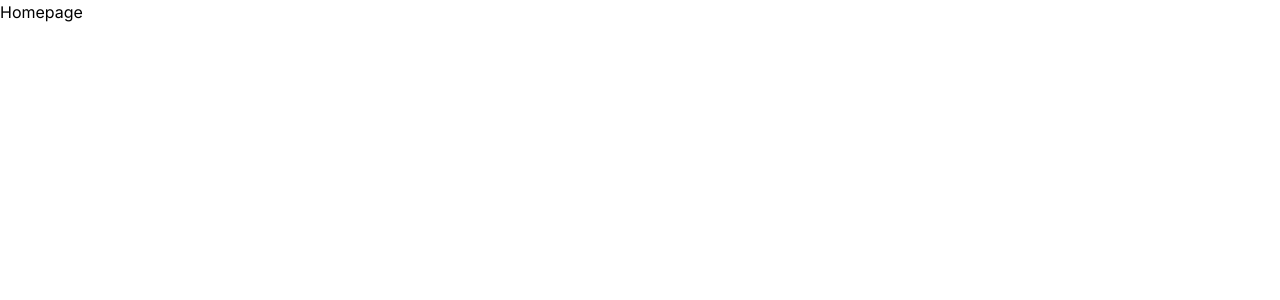
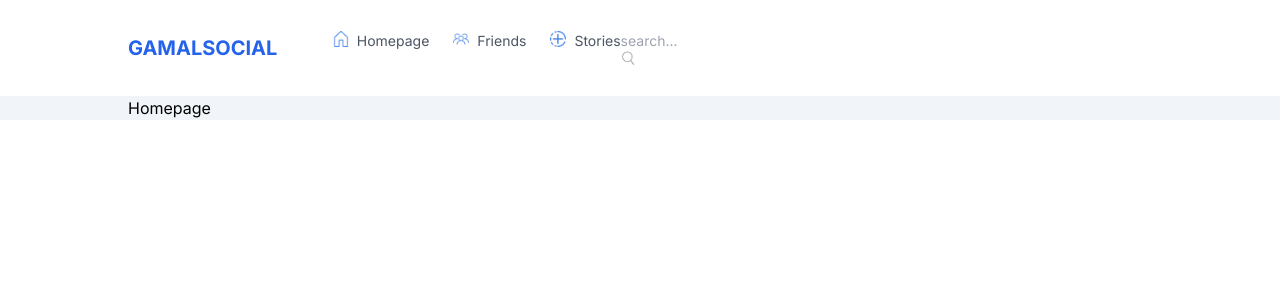
Before and after one commit to gamalahmed3265/next-social, a Next.js app: page / in a window 1280 px wide. Shown: the top 300 px of the page. Built offline with nearby package versions, Linux system fonts and the light colour scheme.

Commit message:
finish Navbar

```diff
--- a/src/app/layout.tsx
+++ b/src/app/layout.tsx
@@ -1,11 +1,12 @@
 import type { Metadata } from "next";
 import { Inter } from "next/font/google";
 import "./globals.css";
+import Navbar from "@/components/Navbar";
 
 const inter = Inter({ subsets: ["latin"] });
 
 export const metadata: Metadata = {
-  title: "Lama Dev Social Media App",
+  title: "Gamal Dev Social Media App",
   description: "Social media app built with Next.js",
 };
 
@@ -16,7 +17,17 @@
 }>) {
   return (
     <html lang="en">
-      <body className={inter.className}>{children}</body>
+      <body className={inter.className}>
+        <div className="w-full bg-white md:px-8 lg:px-16 xl:px-32 2xl:px-64">
+          <Navbar/>
+
+        </div>
+        <div className=" bg-slate-100 px-4 md:px-8 lg:px-16 xl:px-32 2xl:px-64">
+          {children}
+
+        </div>
+
+        </body>
     </html>
   );
 }
--- /dev/null
+++ b/src/app/profile/[id]/page.tsx
@@ -0,0 +1,8 @@
+
+const ProfilePge = () => {
+    return (
+        <div>ProfilePge</div>
+    )
+}
+
+export default ProfilePge
--- /dev/null
+++ b/src/app/settings/page.tsx
@@ -0,0 +1,8 @@
+
+const SettingsPage = () => {
+  return (
+    <div>Settings Page</div>
+  )
+}
+
+export default SettingsPage
--- /dev/null
+++ b/src/components/MobileMenu.tsx
@@ -0,0 +1,30 @@
+"use client"
+
+import Link from "next/link";
+import { useState } from "react";
+
+const MobileMenu = () => {
+    const [isOpen,setOpen]=useState(false);
+    return (
+        <div className="md:hidden">
+            <div className="flex flex-col gap-[4.5px] cursor-pointer"onClick={()=>setOpen(prev=>!prev)}>
+                <div className={`w-6 h-1 bg-blue-500 rounded-sm ${isOpen?"rotate-45":""} origin-left ease-in-out duration-500`}></div>
+                <div className={`w-6 h-1 bg-blue-500 rounded-sm ${isOpen?"opacity-0":""} ease-in-out duration-500`}></div>
+                <div className={`w-6 h-1 bg-blue-500 rounded-sm ${isOpen?"-rotate-45":""} origin-left ease-in-out duration-500`}></div>
+            </div>
+            {
+                isOpen&&(
+                    <div className="absolute left-0 top-24 w-full bg-white h-[calc(100vh-96px)] flex flex-col items-center justify-center gap-8 font-medium text-xl z-10">
+                        <Link href="/">Home</Link>
+                        <Link href="/">Friends</Link>
+                        <Link href="/">Groups</Link>
+                        <Link href="/">Stories</Link>
+                        <Link href="/">Login</Link>
+                    </div>
+                )
+            }
+        </div>
+    )
+}
+
+export default MobileMenu
--- /dev/null
+++ b/src/components/Navbar.tsx
@@ -0,0 +1,63 @@
+import Link from "next/link";
+import Image from "next/image";
+import MobileMenu from "./MobileMenu";
+
+const Navbar = () => {
+    return (
+        <div className="h-24 flex items-center justify-between">
+            {/* LEFT */}
+            <div className="md:hidden lg:block w-[20%]">
+                <Link href="/" className="font-bold text-xl text-blue-600 ">
+                    GAMALSOCIAL
+                </Link>
+            </div>
+            {/* CENTER */}
+            <div className="hidden md:flex w-[50%] text-sm">
+                {/* LINKS */}
+                <div className="flex gap-6 text-gray-600">
+                    <Link href="/" className="flex item-center gap-2">
+                        <Image
+                            src="/home.png"
+                            alt="Homepage"
+                            width={16}
+                            height={16}
+                            className="w-4 h-4"
+                        />
+                        <span>Homepage</span>
+                    </Link>
+                    <Link href="/" className="flex item-center gap-2">
+                        <Image
+                            src="/friends.png"
+                            alt="Friends"
+                            width={16}
+                            height={16}
+                            className="w-4 h-4"
+                        />
+                        <span>Friends</span>
+                    </Link>
+                    <Link href="/" className="flex item-center gap-2">
+                        <Image
+                            src="/stories.png"
+                            alt="Stories"
+                            width={16}
+                            height={16}
+                            className="w-4 h-4"
+                        />
+                        <span>Stories</span>
+                    </Link>
+                </div>
+                <div className=''>
+                    <input type="text" placeholder="search..." className="" />
+                    <Image src="/search.png" alt="" width={14} height={14} />
+                </div>
+            </div>
+            {/* RIGHT */}
+            <div className="w-[30%] flex items-center gap-4 xl:gap-8 justify-end">
+
+            <MobileMenu/>
+            </div>
+        </div>
+    );
+};
+
+export default Navbar;
```
